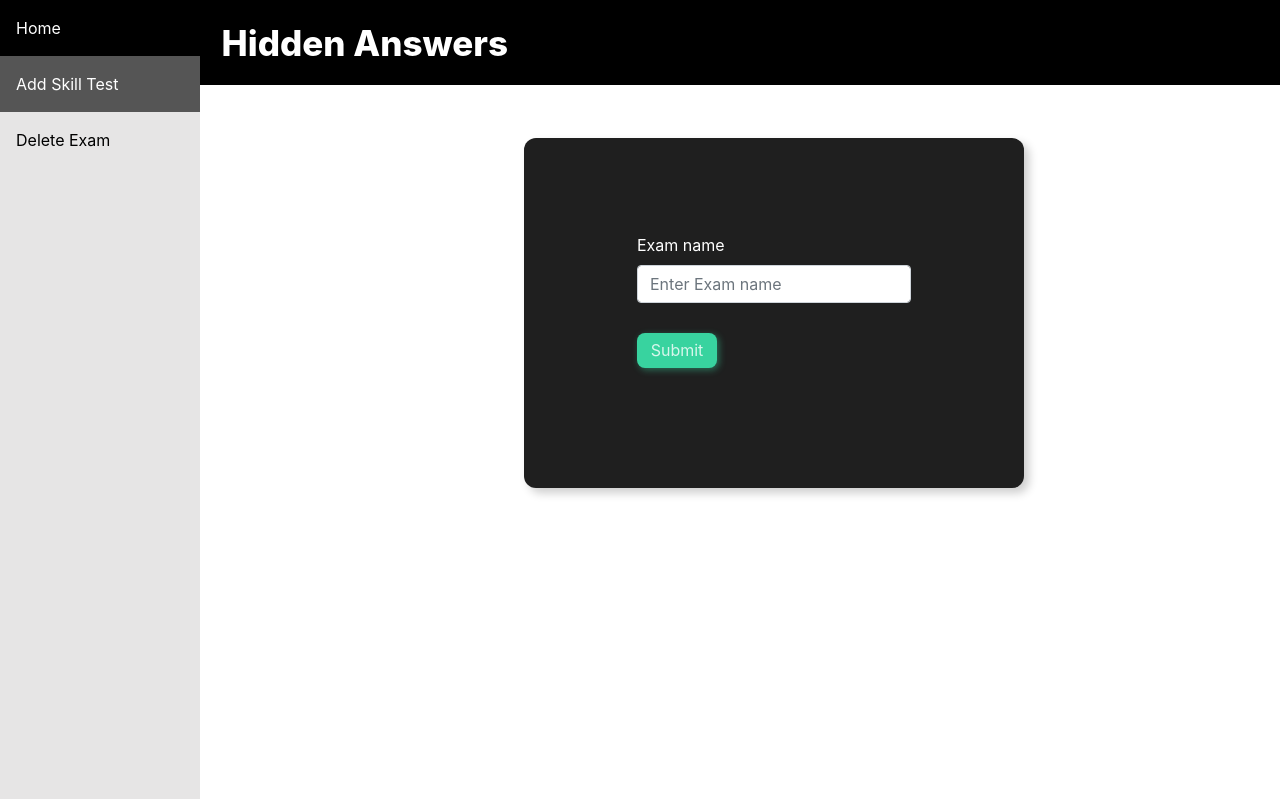
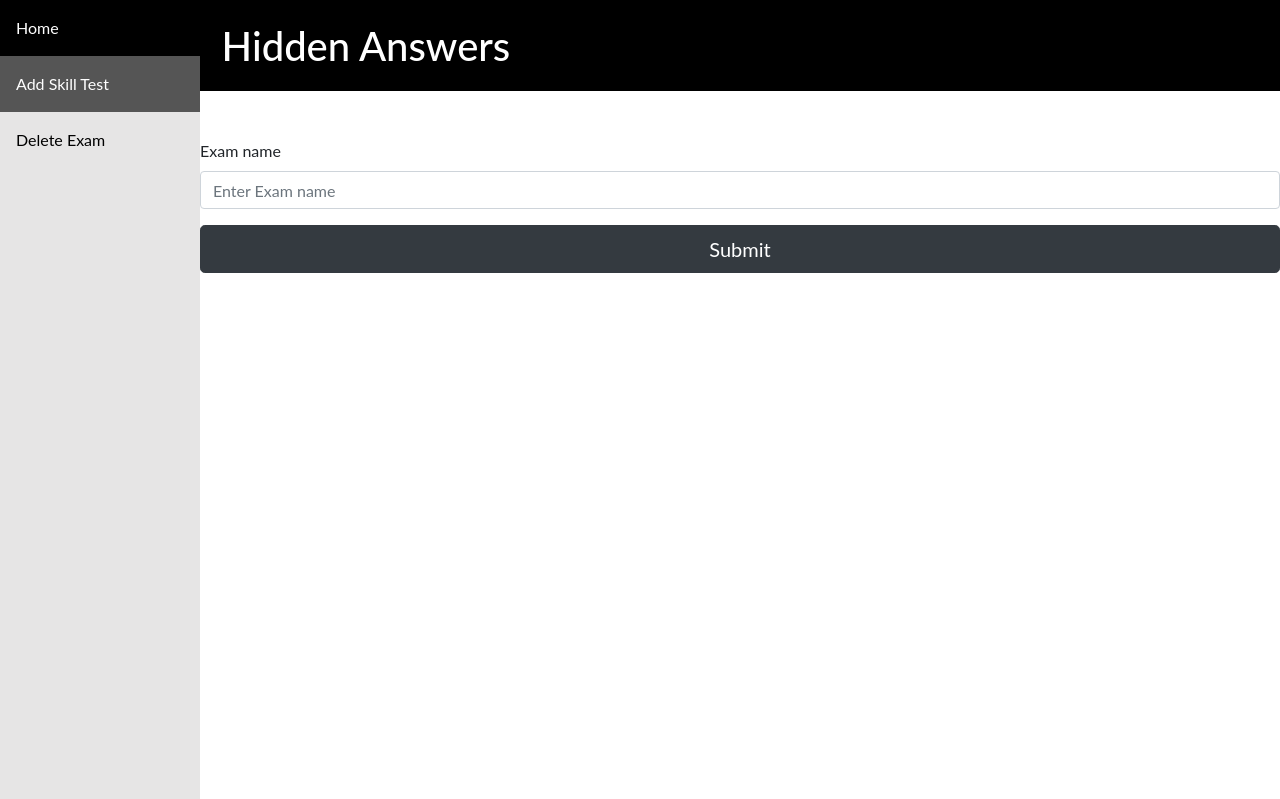
Before and after one commit to varuniherle/Anti-cheat-Online-test, a PHP site: page /add_exam.php in a window 1280 px wide. Shown: the top 799 px of the page. Run offline with PHP 8.4, Linux system fonts and the light colour scheme.

Commit message:
Update add_exam.php

```diff
--- a/mini-project/add_exam.php
+++ b/mini-project/add_exam.php
@@ -10,7 +10,7 @@ session_start();
     <link rel="stylesheet" href="css/bootstrap.css">
     <link rel="stylesheet" type="text/css" href="css/index.css">
     <link rel="stylesheet" type="text/css" href="css/common.css">
-    <link rel="stylesheet" type="text/css" href="css/admin_login.css">
+    <link rel="stylesheet" type="text/css" href="css/admin.css">
 </head>
 <body>
 <div class="sidebar">
@@ -25,14 +25,14 @@ session_start();
   <h1 class = "main">Hidden Answers</h1>
   <br><br>
   <div class = "exam_form">
-  <form method = "post" action = "">
+  <form method = "post" action = "" class="form-signin">
   <div class="form-group">
     <label >Exam name</label>
     <input type="text" class="form-control" placeholder="Enter Exam name" name = "exam">
   </div>
   <div class="form-group">
 
-    <input type="submit" class="submit-btn" name = "submit1">
+    <input type="submit" class="btn btn-lg btn-dark btn-block" name = "submit1">
   </div>
   </form>
   </div> <!-- exam_form-->
```
